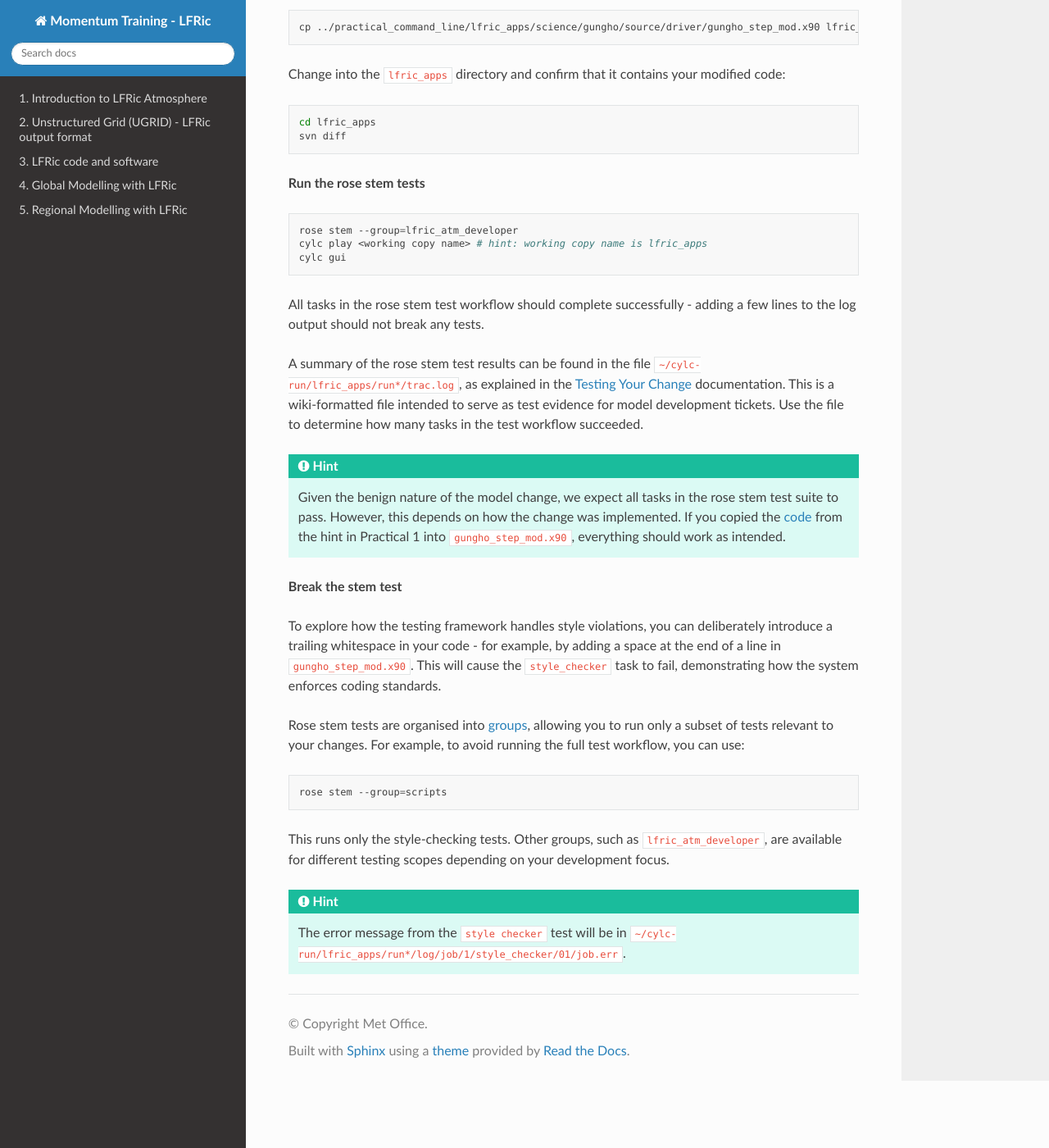
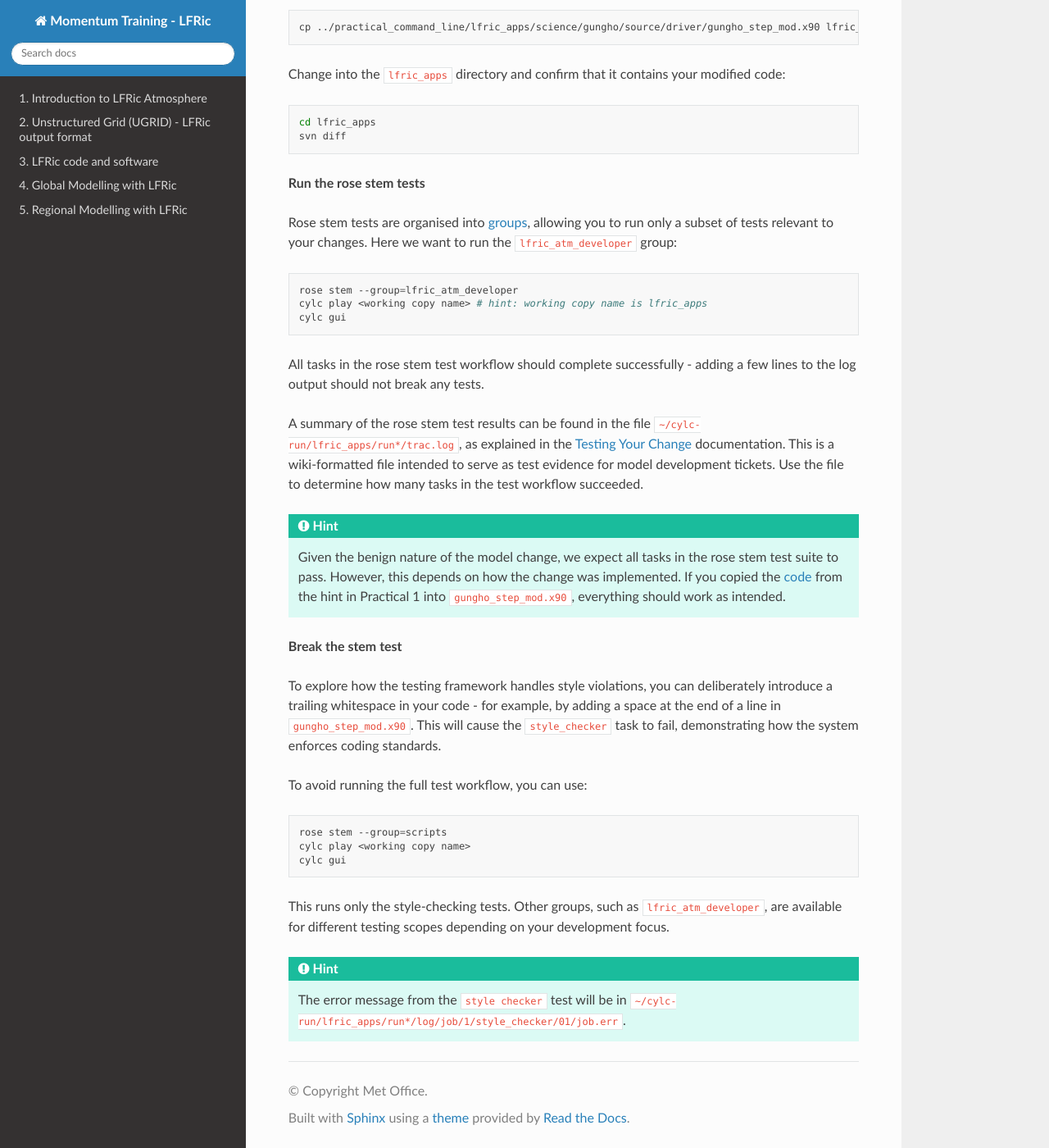
Before and after one commit to MetOffice/LFRic-Atmosphere-Training, a Sphinx documentation site: the page built from source/lfric_infrastructure/practical_stem_test.rst, in a window 1280 px wide and 1400 px high, scrolled down 560 px. Shown: the whole window at 82% size. Built offline with Sphinx 7.4.7 and the Read the Docs theme 3.1.0, drawn with Linux system fonts in a browser that asks for light colours.

Commit message:
Move location of info about rose stem groups

```diff
--- a/source/lfric_infrastructure/practical_stem_test.rst
+++ b/source/lfric_infrastructure/practical_stem_test.rst
@@ -28,6 +28,8 @@ Change into the ``lfric_apps`` directory and confirm that it contains your modif
 
 **Run the rose stem tests**
 
+Rose stem tests are organised into `groups <https://metoffice.github.io/simulation-systems/WorkingPractices/TestSuites/lfric_apps.html#rose-stem>`_, allowing you to run only a subset of tests relevant to your changes. Here we want to run the ``lfric_atm_developer`` group:
+
 .. code-block:: bash
 
    rose stem --group=lfric_atm_developer
@@ -44,11 +46,13 @@ A summary of the rose stem test results can be found in the file ``~/cylc-run/lf
 
 To explore how the testing framework handles style violations, you can deliberately introduce a trailing whitespace in your code - for example, by adding a space at the end of a line in ``gungho_step_mod.x90``. This will cause the ``style_checker`` task to fail, demonstrating how the system enforces coding standards.
 
-Rose stem tests are organised into `groups <https://metoffice.github.io/simulation-systems/WorkingPractices/TestSuites/lfric_apps.html#rose-stem>`_, allowing you to run only a subset of tests relevant to your changes. For example, to avoid running the full test workflow, you can use:
+To avoid running the full test workflow, you can use:
 
 .. code-block:: bash
 
    rose stem --group=scripts
+   cylc play <working copy name>
+   cylc gui
 
 This runs only the style-checking tests. Other groups, such as ``lfric_atm_developer``, are available for different testing scopes depending on your development focus.
 
```
